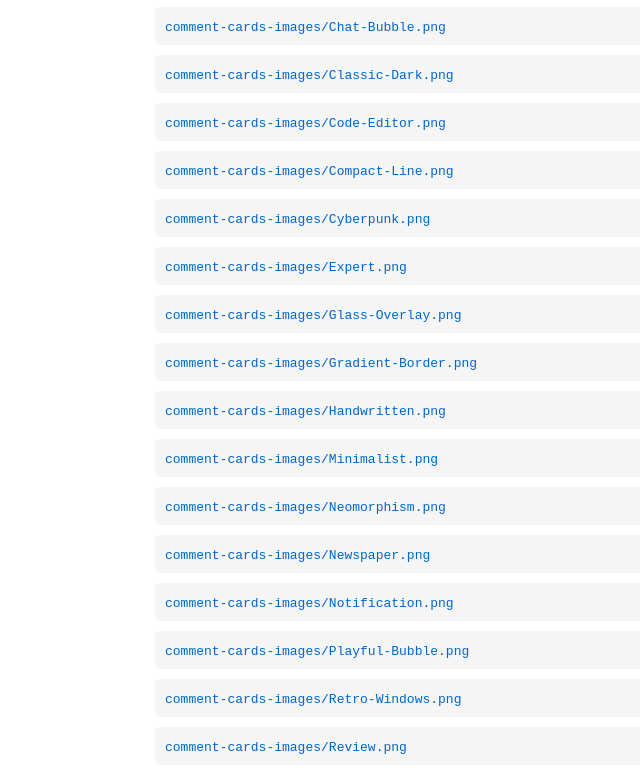
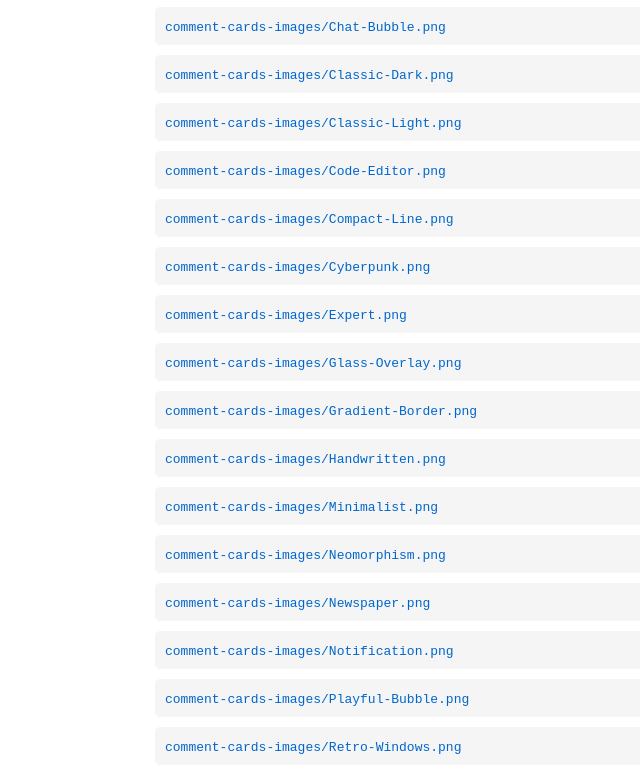
Before and after one commit to RazaMu/zeyvos-cdn, a plain HTML site: page index.html in a window 1280 px wide. Shown: the part 3327-4099 px from the top of the page, without its empty margins (85-725 px from the left). Drawn offline with Linux system fonts and the light colour scheme.

Commit message:
Add Classic-Light image to asset list

```diff
--- a/index.html
+++ b/index.html
@@ -106,6 +106,7 @@
             "Brutalist.png",
             "Chat-Bubble.png",
             "Classic-Dark.png",
+            "Classic-Light.png",
             "Code-Editor.png",
             "Compact-Line.png",
             "Cyberpunk.png",
```
